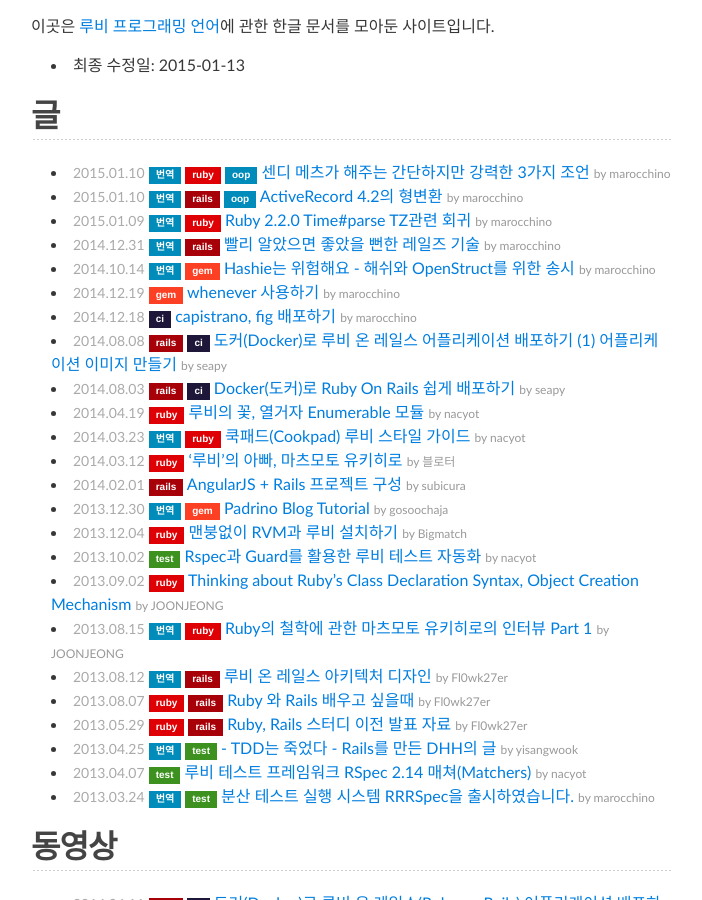
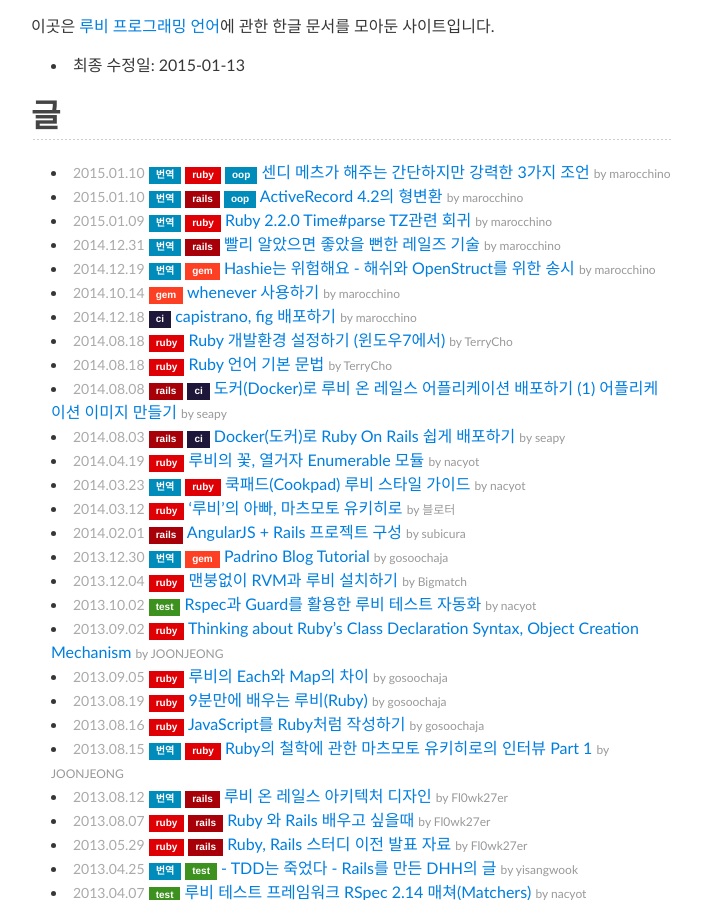
Before and after one commit to rubykr/rubykr.github.io, a Jekyll site: the page built from index.md, in a window 1280 px wide and 900 px high, scrolled down 246 px. Shown: the whole window, without its empty margins (289-991 px from the left). Built offline with Jekyll 4.4.1, drawn with Linux system fonts in a browser that asks for light colours; comment, search, counter and statistics services are not loaded.

Commit message:
Add article

```diff
--- a/index.md
+++ b/index.md
@@ -14,9 +14,11 @@
 - [ActiveRecord 4.2의 형변환](https://dayone.me/1d9az2u){: .article data-tags="translated rails oop" data-author="marocchino" data-date="2015.01.10"}
 - [Ruby 2.2.0 Time#parse TZ관련 회귀](https://dayone.me/1cWNz80){: .article data-tags="translated ruby" data-author="marocchino" data-date="2015.01.09"}
 - [빨리 알았으면 좋았을 뻔한 레일즈 기술](https://dayone.me/1ajvzWC){: .article data-tags="translated rails" data-author="marocchino" data-date="2014.12.31"}
-- [Hashie는 위험해요 - 해쉬와 OpenStruct를 위한 송시](https://dayone.me/18pYzZD){: .article data-tags="translated gem" data-author="marocchino" data-date="2014.10.14"}
-- [whenever 사용하기](https://gist.github.com/marocchino/339af95e07d17ed2a87e){: .article data-tags="gem" data-author="marocchino" data-date="2014.12.19"}
+- [Hashie는 위험해요 - 해쉬와 OpenStruct를 위한 송시](https://dayone.me/18pYzZD){: .article data-tags="translated gem" data-author="marocchino" data-date="2014.12.19"}
+- [whenever 사용하기](https://gist.github.com/marocchino/339af95e07d17ed2a87e){: .article data-tags="gem" data-author="marocchino" data-date="2014.10.14"}
 - [capistrano, fig 배포하기](https://dayone.me/1767zVi){: .article data-tags="ci" data-author="marocchino" data-date="2014.12.18"}
+- [Ruby 개발환경 설정하기 (윈도우7에서)](http://bcho.tistory.com/946){: .article data-tags="ruby" data-author="TerryCho" data-date="2014.08.18"}
+- [Ruby 언어 기본 문법](http://bcho.tistory.com/945){: .article data-tags="ruby" data-author="TerryCho" data-date="2014.08.18"}
 - [도커(Docker)로 루비 온 레일스 어플리케이션 배포하기 (1) 어플리케이션 이미지 만들기](http://blog.nacyot.com/articles/2014-08-08-rails-on-docker/){: .article data-tags="rails ci" data-author="seapy" data-date="2014.08.08"}
 - [Docker(도커)로 Ruby On Rails 쉽게 배포하기](http://seapy.com/2084){: .article data-tags="rails ci" data-author="seapy" data-date="2014.08.03"}
 - [루비의 꽃, 열거자 Enumerable 모듈](http://blog.nacyot.com/articles/2014-04-19-ruby-enumerable/){: .article data-tags="ruby" data-author="nacyot" data-date="2014.04.19"}
@@ -27,6 +29,9 @@
 - [맨붕없이 RVM과 루비 설치하기](http://bigmatch.i-um.net/2013/12/%EB%A9%98%EB%B6%95%EC%97%86%EC%9D%B4-rvm%EA%B3%BC-%EB%A3%A8%EB%B9%84-%EC%84%A4%EC%B9%98%ED%95%98%EA%B8%B0/){: .article data-tags="ruby" data-author="Bigmatch" data-date="2013.12.04"}
 - [Rspec과 Guard를 활용한 루비 테스트 자동화](http://blog.nacyot.com/articles/2013-10-02-ruby-test-automation-with-rspec-and-guard/){: .article data-tags="test" data-author="nacyot" data-date="2013.10.02"}
 - [Thinking about Ruby’s Class Declaration Syntax, Object Creation Mechanism](http://we.weirdmeetup.com/thinking-about-rubys-class-declaration-syntax-object-creation-mechanism/){: .article data-tags="ruby" data-author="JOONJEONG" data-date="2013.09.02"}
+- [루비의 Each와 Map의 차이](http://blog.baenlee.com/blog/2013/09/05/difference-between-the-map-and-each-in-ruby/){: .article data-tags="ruby" data-author="gosoochaja" data-date="2013.09.05"}
+- [9분만에 배우는 루비(Ruby)](http://blog.baenlee.com/blog/2013/08/19/try-ruby-00){: .article data-tags="ruby" data-author="gosoochaja" data-date="2013.08.19"}
+- [JavaScript를 Ruby처럼 작성하기](http://blog.baenlee.com/blog/2013/08/16/jsruby/){: .article data-tags="ruby" data-author="gosoochaja" data-date="2013.08.16"}
 - [Ruby의 철학에 관한 마츠모토 유키히로의 인터뷰 Part 1](http://we.weirdmeetup.com/ruby의-철학에-관한-마츠모토-유키히로의-인터뷰-part-1/){: .article data-tags="translated ruby" data-author="JOONJEONG" data-date="2013.08.15"}
 - [루비 온 레일스 아키텍처 디자인](http://flowkater.github.io/blog/2013/08/12/rails-architecture/){: .article data-tags="translated rails" data-author="Fl0wk27er" data-date="2013.08.12"}
 - [Ruby 와 Rails 배우고 싶을때](http://flowkater.github.io/blog/2013/08/07/ruby-and-rails-learning-resource/){: .article data-tags="ruby rails" data-author="Fl0wk27er" data-date="2013.08.07"}
```
